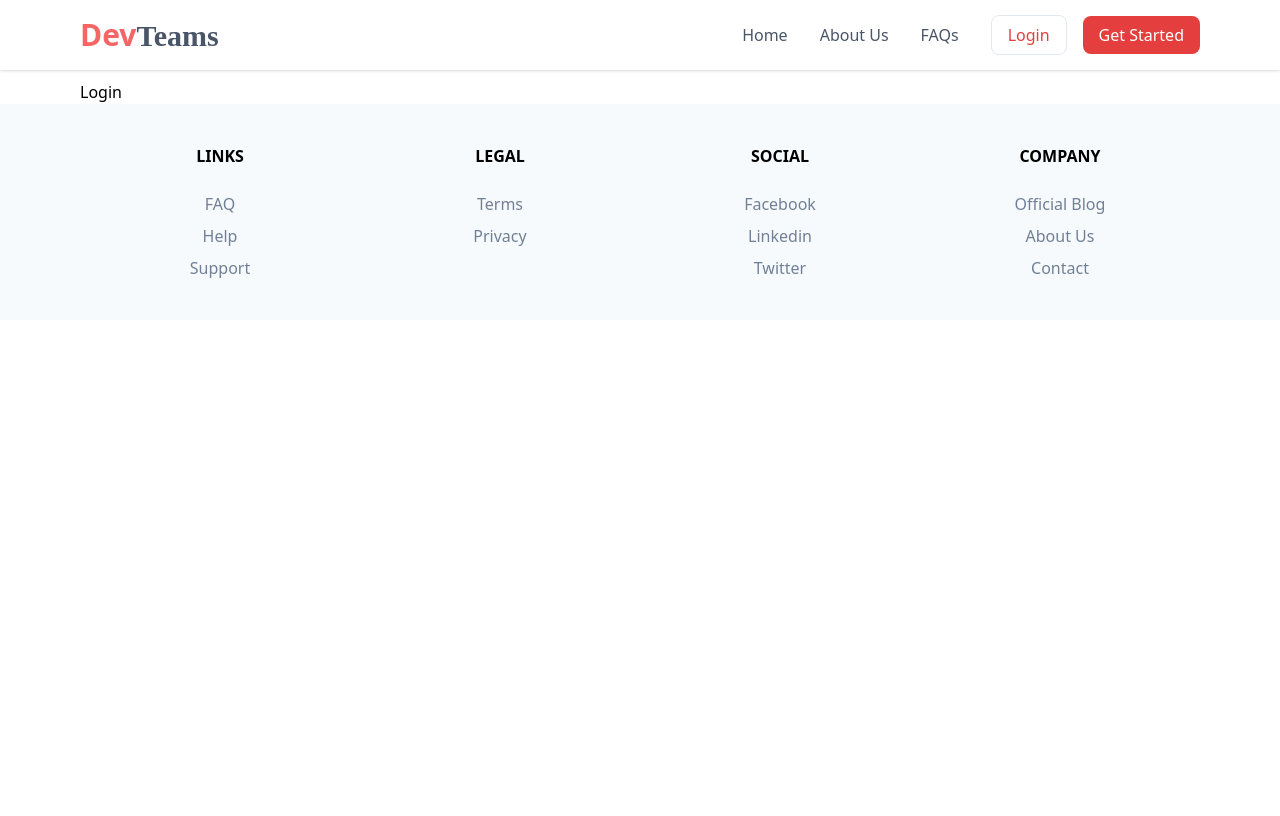
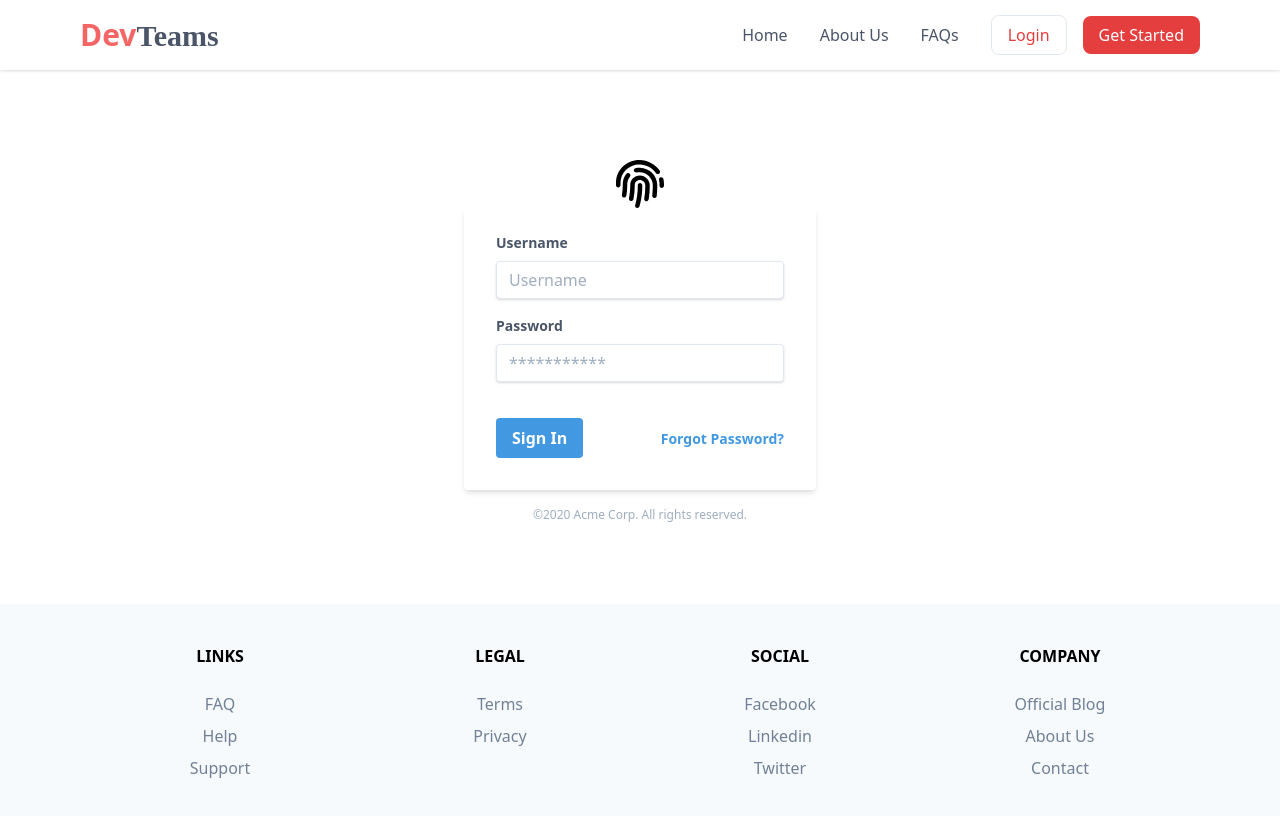
Before and after one commit to yossial/devteams, a Next.js app: page /login in a window 1280 px wide. Shown: the top 816 px of the page. Built offline with nearby package versions, Linux system fonts and the light colour scheme.

Commit message:
Added login page (UI)

```diff
--- a/components/IconCard.js
+++ b/components/IconCard.js
@@ -1,9 +1,9 @@
 import React from 'react'
 
-export default function IconCard({ Svg, title, content }) {
+export default function IconCard({ Icon, title, content }) {
   return (
     <div className="flex flex-col items-center max-w-sm overflow-hidden bg-white mx-2 py-4 md:my-0 text-center">
-      <Svg className="text-5xl text-center" />
+      <Icon className="text-5xl text-center" />
       <div className="px-6 pt-4">
         <div className="font-bold text-xl mb-2">{title}</div>
         <p className="text-gray-700 text-base">{content}</p>
--- a/components/SectionsList.js
+++ b/components/SectionsList.js
@@ -3,7 +3,7 @@
 
 export default function Sections() {
   return (
-    <div className="py-16 bg-gray-100">
+    <div className="pb-8 -mt-32 bg-gray-100">
       <IconsAbout />
     </div>
   )
--- a/components/sections/IconsAbout.js
+++ b/components/sections/IconsAbout.js
@@ -11,15 +11,15 @@
     <section className="flex justify-evenly items-center md:justify-center flex-col
     sm:flex-row" id="about">
       <IconCard
-        Svg={FaRegLightbulb}
+        Icon={FaRegLightbulb}
         title="Create ideas"
         content="Lorem ipsum dolor, sit amet consectetur adipisicing elit." />
       <IconCard
-        Svg={FaAppStore}
+        Icon={FaAppStore}
         title="Build apps"
         content="Sequi non quia ab, ipsam consequuntur nesciunt" />
       <IconCard
-        Svg={FaHandsHelping}
+        Icon={FaHandsHelping}
         title="Help others"
         content="Natus sint dicta impedit doloremque tempore. Nemo!" />
     </ section>
--- a/pages/login.js
+++ b/pages/login.js
@@ -1,9 +1,42 @@
 import React from 'react'
+import { FaFingerprint } from "react-icons/fa";
 
 export default function login() {
   return (
-    <div className="container mt-20">
-      <h2>Login</h2>
-    </div>
+    <>
+
+      <div class="mx-auto pt-40 pb-20 max-w-lg">
+        <div className="container">
+          <FaFingerprint className="mx-auto text-5xl" />
+          <form class="bg-white shadow-md rounded px-8 pt-6 pb-8 mb-4">
+            <div class="mb-4">
+              <label class="block text-gray-700 text-sm font-bold mb-2" htmlFor="username">
+                Username
+      </label>
+              <input class="shadow appearance-none border rounded w-full py-2 px-3 text-gray-700 leading-tight focus:outline-none focus:shadow-outline" id="username" type="text" placeholder="Username" />
+            </div>
+            <div class="mb-6">
+              <label class="block text-gray-700 text-sm font-bold mb-2" htmlFor="password">
+                Password
+      </label>
+              <input class="shadow appearance-none border rounded w-full py-2 px-3 text-gray-700 mb-3 leading-tight focus:outline-none focus:shadow-outline" id="password" type="password" placeholder="***********" />
+            </div>
+            <div class="flex items-center justify-between">
+              <button class="bg-blue-500 hover:bg-blue-700 text-white font-bold py-2 px-4 rounded focus:outline-none focus:shadow-outline" type="button">
+                Sign In
+      </button>
+              <a class="inline-block align-baseline font-bold text-sm text-blue-500 hover:text-blue-800" href="#">
+                Forgot Password?
+      </a>
+            </div>
+          </form>
+          <p class="text-center text-gray-500 text-xs">
+            &copy;2020 Acme Corp. All rights reserved.
+  </p>
+        </div>
+
+
+      </div>
+    </>
   )
 }
```
